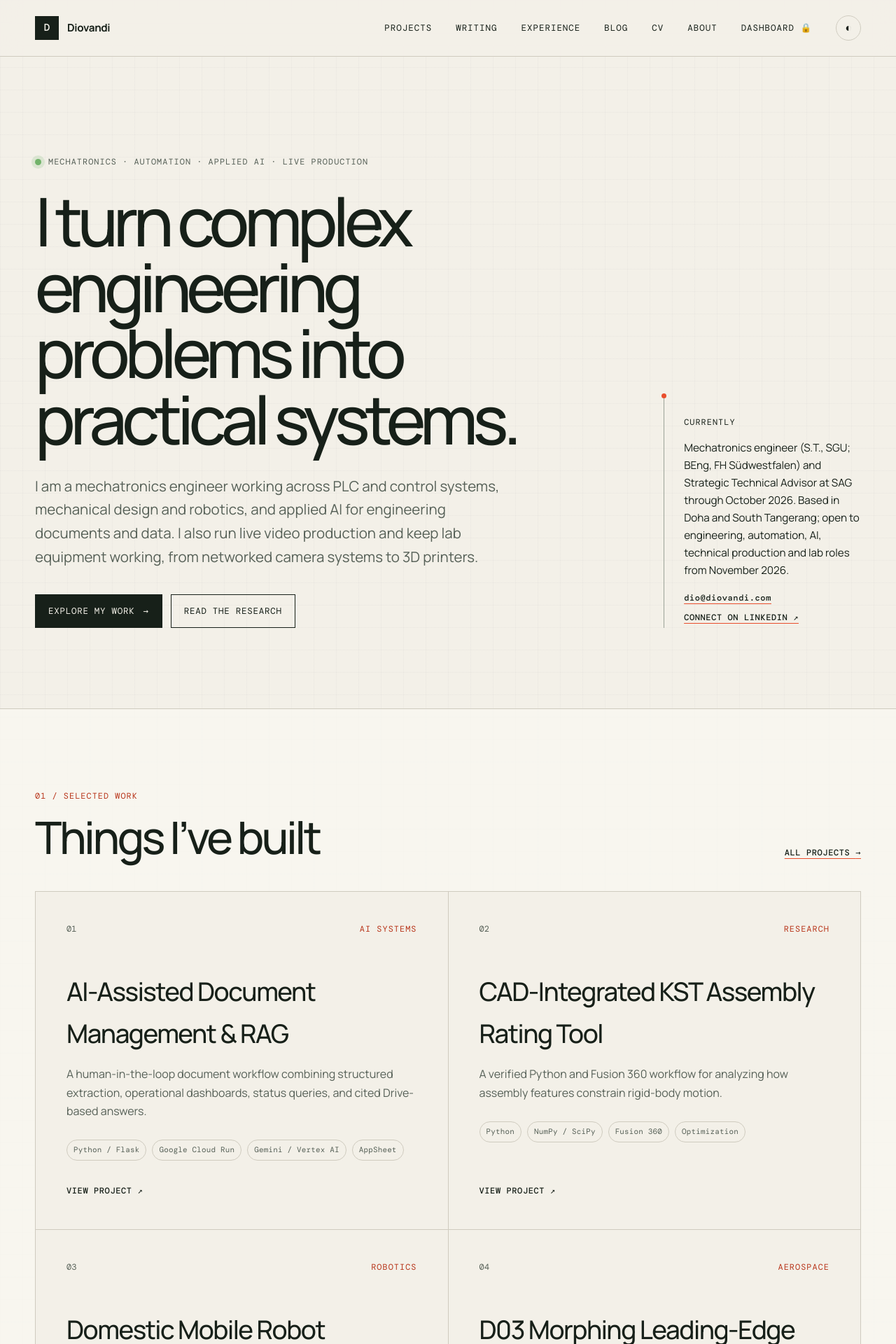
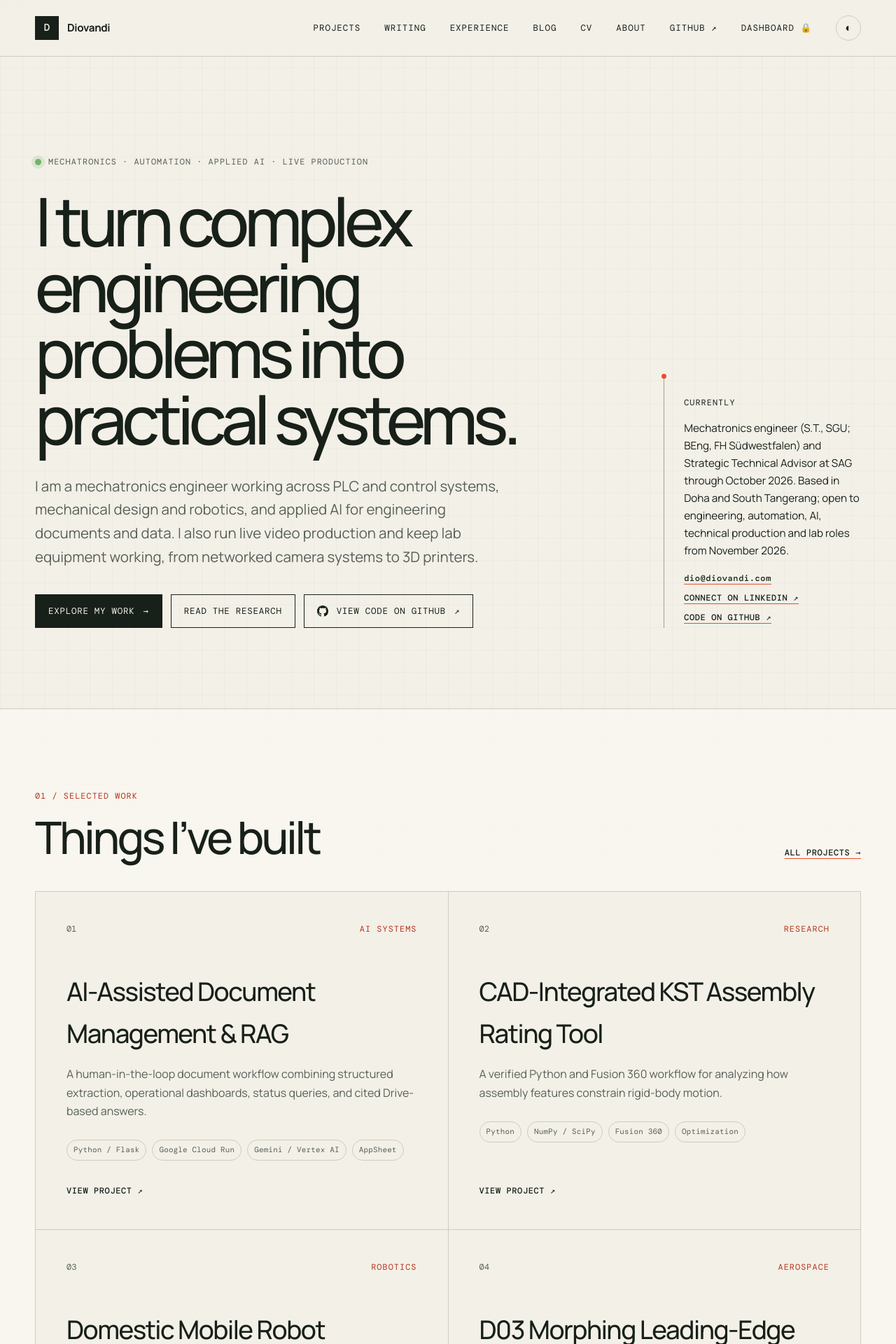
Before and after one commit to diovandi/diovandi.github.io, a Jekyll site: the page built from index.md, in a window 1280 px wide. Shown: the top 1920 px of the page at 70% size. Built offline with Jekyll 4.4.1, drawn with Linux system fonts in a browser that asks for light colours.

Commit message:
Show GitHub profile in the nav and homepage hero (#11)
Claude-Session: https://claude.ai/code/session_01Fu4Fo7yeLmYxB1W4sTvZT5

Co-authored-by: Claude <noreply@anthropic.com>

```diff
--- a/_includes/header.html
+++ b/_includes/header.html
@@ -14,6 +14,7 @@
       <a href="{{ '/blog/' | relative_url }}"{% if page.url contains '/blog/' %} aria-current="page"{% endif %}>Blog</a>
       <a href="{{ '/cv/' | relative_url }}"{% if page.url == '/cv/' %} aria-current="page"{% endif %}>CV</a>
       <a href="{{ '/about/' | relative_url }}"{% if page.url == '/about/' %} aria-current="page"{% endif %}>About</a>
+      <a href="{{ site.data.profile.github_url }}" rel="me">GitHub <span aria-hidden="true">↗</span></a>
       <a href="{{ '/dashboard/' | relative_url }}" title="Private dashboard" aria-label="Open private opportunity dashboard">Dashboard <span aria-hidden="true">🔒</span></a>
       <button class="theme-toggle" type="button" aria-label="Switch color theme" title="Switch color theme">
         <span class="theme-icon" aria-hidden="true">◐</span>
--- a/_layouts/home.html
+++ b/_layouts/home.html
@@ -10,6 +10,7 @@ layout: default
       <div class="button-row">
         <a class="button button-primary" href="{{ '/projects/' | relative_url }}">Explore my work <span aria-hidden="true">→</span></a>
         <a class="button button-secondary" href="{{ '/publications/' | relative_url }}">Read the research</a>
+        <a class="button button-secondary" href="{{ site.data.profile.github_url }}" rel="me"><svg class="button-icon" viewBox="0 0 16 16" width="16" height="16" aria-hidden="true" focusable="false"><path fill="currentColor" d="M8 0C3.58 0 0 3.58 0 8c0 3.54 2.29 6.53 5.47 7.59.4.07.55-.17.55-.38 0-.19-.01-.82-.01-1.49-2.01.37-2.53-.49-2.69-.94-.09-.23-.48-.94-.82-1.13-.28-.15-.68-.52-.01-.53.63-.01 1.08.58 1.23.82.72 1.21 1.87.87 2.33.66.07-.52.28-.87.51-1.07-1.78-.2-3.64-.89-3.64-3.95 0-.87.31-1.59.82-2.15-.08-.2-.36-1.02.08-2.12 0 0 .67-.21 2.2.82.64-.18 1.32-.27 2-.27.68 0 1.36.09 2 .27 1.53-1.04 2.2-.82 2.2-.82.44 1.1.16 1.92.08 2.12.51.56.82 1.27.82 2.15 0 3.07-1.87 3.75-3.65 3.95.29.25.54.73.54 1.48 0 1.07-.01 1.93-.01 2.2 0 .21.15.46.55.38A8.013 8.013 0 0016 8c0-4.42-3.58-8-8-8z"/></svg>View code on GitHub <span aria-hidden="true">↗</span></a>
       </div>
     </div>
     <aside class="hero-note" aria-label="Current note">
@@ -17,6 +18,7 @@ layout: default
       <p>{{ site.data.profile.availability }}</p>
       {% if site.data.profile.email %}<a href="mailto:{{ site.data.profile.email }}">{{ site.data.profile.email }}</a>{% endif %}
       <a href="{{ site.data.profile.linkedin_url }}">Connect on LinkedIn ↗</a>
+      <a href="{{ site.data.profile.github_url }}" rel="me">Code on GitHub ↗</a>
     </aside>
   </div>
 </section>
--- a/assets/css/main.css
+++ b/assets/css/main.css
@@ -323,6 +323,10 @@ a {
 
 .button-secondary {
   background: transparent;
+}
+
+.button-icon {
+  flex: none;
 }
 
 .button-secondary:hover {
```
